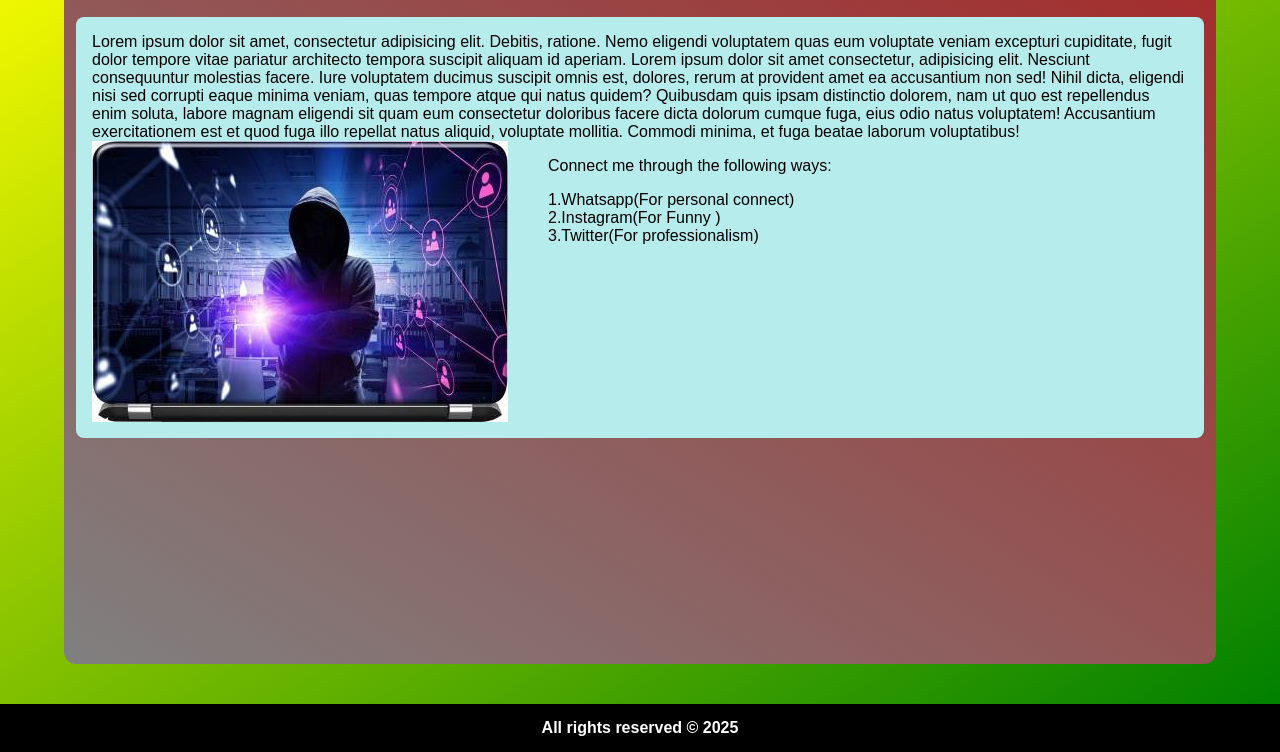
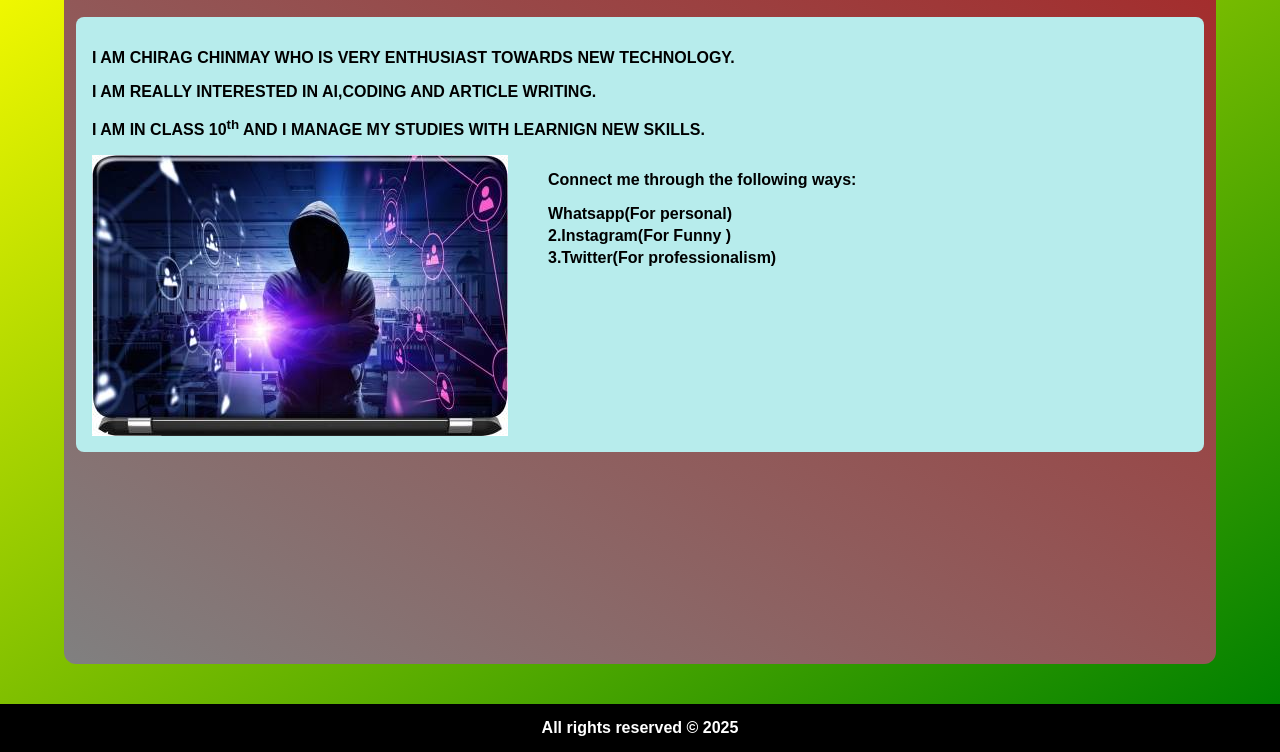
Before and after one commit to ChiragChinmay/portfolio, a plain HTML site: page index.html in a window 1280 px wide. Shown: the part 96-848 px from the top of the page. Drawn offline with Linux system fonts and the light colour scheme.

Commit message:
Update index.html

```diff
--- a/index.html
+++ b/index.html
@@ -26,18 +26,22 @@
             <div id="main">
 
                 <div class="main-content">
-                    Lorem ipsum dolor sit amet, consectetur adipisicing elit. Debitis, ratione. Nemo eligendi voluptatem
-                    quas eum voluptate veniam excepturi cupiditate, fugit dolor tempore vitae pariatur architecto
-                    tempora
-                    suscipit aliquam id aperiam.
-                    Lorem ipsum dolor sit amet consectetur, adipisicing elit. Nesciunt consequuntur molestias facere. Iure voluptatem ducimus suscipit omnis est, dolores, rerum at provident amet ea accusantium non sed! Nihil dicta, eligendi nisi sed corrupti eaque minima veniam, quas tempore atque qui natus quidem? Quibusdam quis ipsam distinctio dolorem, nam ut quo est repellendus enim soluta, labore magnam eligendi sit quam eum consectetur doloribus facere dicta dolorum cumque fuga, eius odio natus voluptatem! Accusantium exercitationem est et quod fuga illo repellat natus aliquid, voluptate mollitia. Commodi minima, et fuga beatae laborum voluptatibus!
+                    <p class="image-above-text"><b>I AM CHIRAG CHINMAY WHO IS VERY ENTHUSIAST TOWARDS NEW
+                            TECHNOLOGY.</b></p>
+                    <p class="image-above-text"><b>I AM REALLY INTERESTED IN AI,CODING AND ARTICLE WRITING.</b></p>
+                    <p class="image-above-text"><b>I AM IN CLASS 10<sup>th</sup> AND I MANAGE MY STUDIES WITH LEARNIGN
+                            NEW SKILLS.</b></p>
+
                     <div id="image-links">
                         <img class="design-image" style="object-fit: cover;" src="styleimg.jpeg" alt="">
                         <div class="links-only">
-                            <p>Connect me through the following ways:</p>
-                            <a style="color: black; text-decoration: none;" href="#">1.Whatsapp(For personal connect)</a>
-                            <a style="color: black; text-decoration: none;" href="#">2.Instagram(For Funny )</a>
-                            <a style="color: black; text-decoration: none;" href="#">3.Twitter(For professionalism)</a>
+                            <p><b>Connect me through the following ways:</b></p>
+                            <a style="color: black; text-decoration: none; margin-bottom: 4px;" href="#"><b>Whatsapp(For
+                                    personal)</b></a>
+                            <a style="color: black; text-decoration: none; margin-bottom: 4px;"
+                                href="#"><b>2.Instagram(For Funny )</b></a>
+                            <a style="color: black; text-decoration: none; margin-bottom: 4px;"
+                                href="#"><b>3.Twitter(For professionalism)</b></a>
                         </div>
 
                     </div>
```
